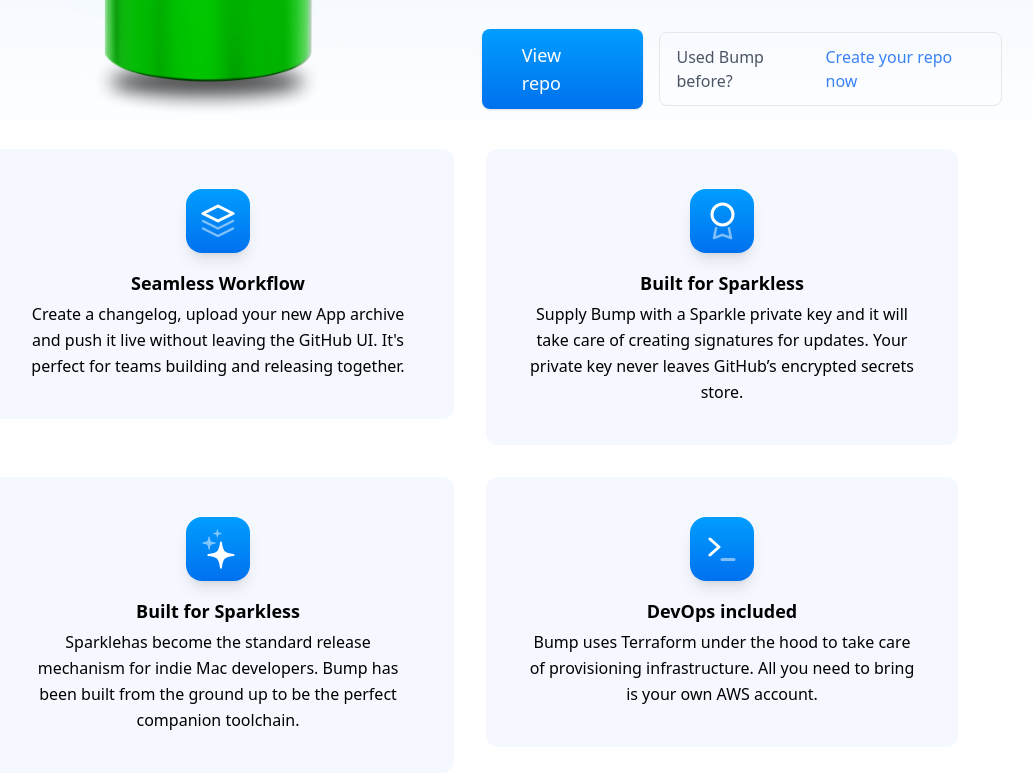
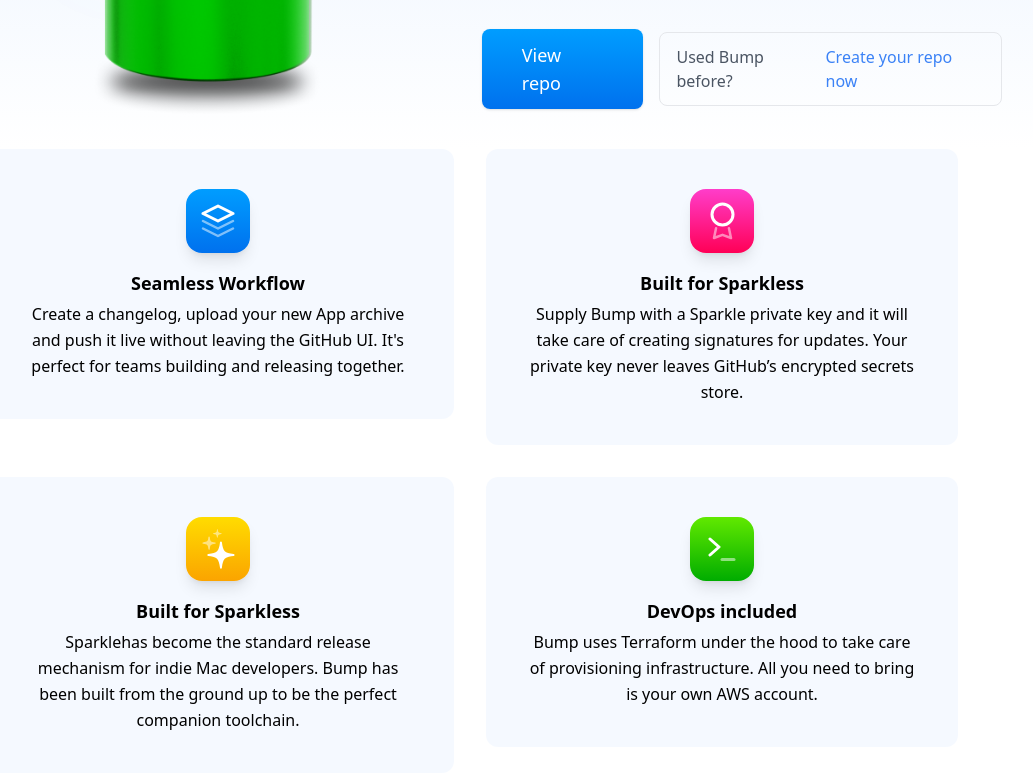
Before and after one commit to jdhova/Tailwind-workshop, a website: page index.html in a window 1280 px wide. Shown: the part 460-1236 px from the top of the page, without its empty margins (170-1203 px from the left). Drawn offline with nearby package versions, Linux system fonts and the light colour scheme; files that its build step writes are made by us from their sources.

Commit message:
almost done

```diff
--- a/css/style.css
+++ b/css/style.css
@@ -3,3 +3,15 @@
     background-size: 100% 100%;  */
     background-image: linear-gradient(#009dff,#0071ee);
 }
+
+.icon2{
+    background-image:linear-gradient(#ff3dca,#ff0056);
+}
+
+.icon3{
+    background-image:linear-gradient(#ffdc00,#fba400);
+}
+
+.icon4{
+    background-image:linear-gradient(#61e900,#00ac00);
+}
--- a/index.html
+++ b/index.html
@@ -122,7 +122,7 @@
                 <div class="flex xl:flex-col xl:items-center xl:my-4">
                     <!-- div icon container -->
                     <div
-                    class="text-white flex items-center justify-center w-14 h-14 xl:w-16 xl:h-16 flex-shrink-0 mr-4 xl:mr-0 xl:mb-4 rounded-lg xl:rounded-2xl overflow-hidden shadow-lg  icon1">
+                    class="text-white flex items-center justify-center w-14 h-14 xl:w-16 xl:h-16 flex-shrink-0 mr-4 xl:mr-0 xl:mb-4 rounded-lg xl:rounded-2xl overflow-hidden shadow-lg  icon2">
 
                     <svg xmlns="http://www.w3.org/2000/svg"
 
@@ -157,7 +157,7 @@
                 <div class="flex xl:flex-col xl:items-center xl:my-4">
                     <!-- div icon container -->
                     <div
-                    class="text-white flex items-center justify-center w-14 h-14 xl:w-16 xl:h-16 flex-shrink-0 mr-4 xl:mr-0 xl:mb-4 rounded-lg xl:rounded-2xl overflow-hidden shadow-lg  icon1">
+                    class="text-white flex items-center justify-center w-14 h-14 xl:w-16 xl:h-16 flex-shrink-0 mr-4 xl:mr-0 xl:mb-4 rounded-lg xl:rounded-2xl overflow-hidden shadow-lg  icon3">
 
                     <svg xmlns="http://www.w3.org/2000/svg" width="33" height="40" fill="currentColor"><path d="M18.95 39.648c.498 0 .874-.36.943-.873 1.233-9.284 2.552-10.74 11.733-11.75.531-.07.908-.463.908-.96 0-.497-.377-.89-.908-.96-9.147-1.061-10.448-2.432-11.733-11.75-.086-.514-.445-.873-.942-.873-.497 0-.874.36-.942.873-1.234 9.284-2.553 10.74-11.734 11.75-.548.07-.907.463-.907.96 0 .497.36.89.907.96 9.113 1.215 10.38 2.431 11.734 11.75.085.513.445.873.942.873z"></path><path d="M15.388 8.73c.223 0 .36-.137.394-.36.514-2.826.48-2.86 3.443-3.442.223-.035.377-.172.377-.411 0-.223-.154-.36-.377-.394-2.946-.566-2.878-.617-3.443-3.443-.034-.223-.171-.36-.394-.36s-.36.137-.411.36c-.548 2.792-.463 2.843-3.443 3.443-.223.034-.36.17-.36.394 0 .24.137.376.377.41 2.946.583 2.93.617 3.426 3.444.051.222.188.36.411.36zM7.08 20.72c.343 0 .6-.24.651-.582.6-4.539.737-4.556 5.464-5.447.326-.051.583-.291.583-.65 0-.343-.257-.6-.6-.652-4.693-.65-4.864-.788-5.447-5.412-.051-.36-.308-.6-.65-.6-.36 0-.617.24-.651.617-.566 4.522-.771 4.522-5.465 5.395-.342.069-.582.309-.582.651 0 .377.24.6.65.651 4.643.737 4.831.874 5.397 5.413.034.377.29.617.65.617z" opacity="0.5"></path></svg>
 
@@ -182,7 +182,7 @@
                 <div class="flex xl:flex-col xl:items-center xl:my-4">
                     <!-- div icon container -->
                     <div
-                    class="text-white flex items-center justify-center w-14 h-14 xl:w-16 xl:h-16 flex-shrink-0 mr-4 xl:mr-0 xl:mb-4 rounded-lg xl:rounded-2xl overflow-hidden shadow-lg  icon1">
+                    class="text-white flex items-center justify-center w-14 h-14 xl:w-16 xl:h-16 flex-shrink-0 mr-4 xl:mr-0 xl:mb-4 rounded-lg xl:rounded-2xl overflow-hidden shadow-lg  icon4">
 
                     <svg xmlns="http://www.w3.org/2000/svg" width="28" height="24"><g fill="none" fill-rule="evenodd" stroke="currentColor" stroke-linecap="round" stroke-linejoin="round" stroke-width="3"><path d="M2 18l9-8-9-8"></path><path opacity="0.5" d="M14 22.5h12"></path></g></svg>
 
```
